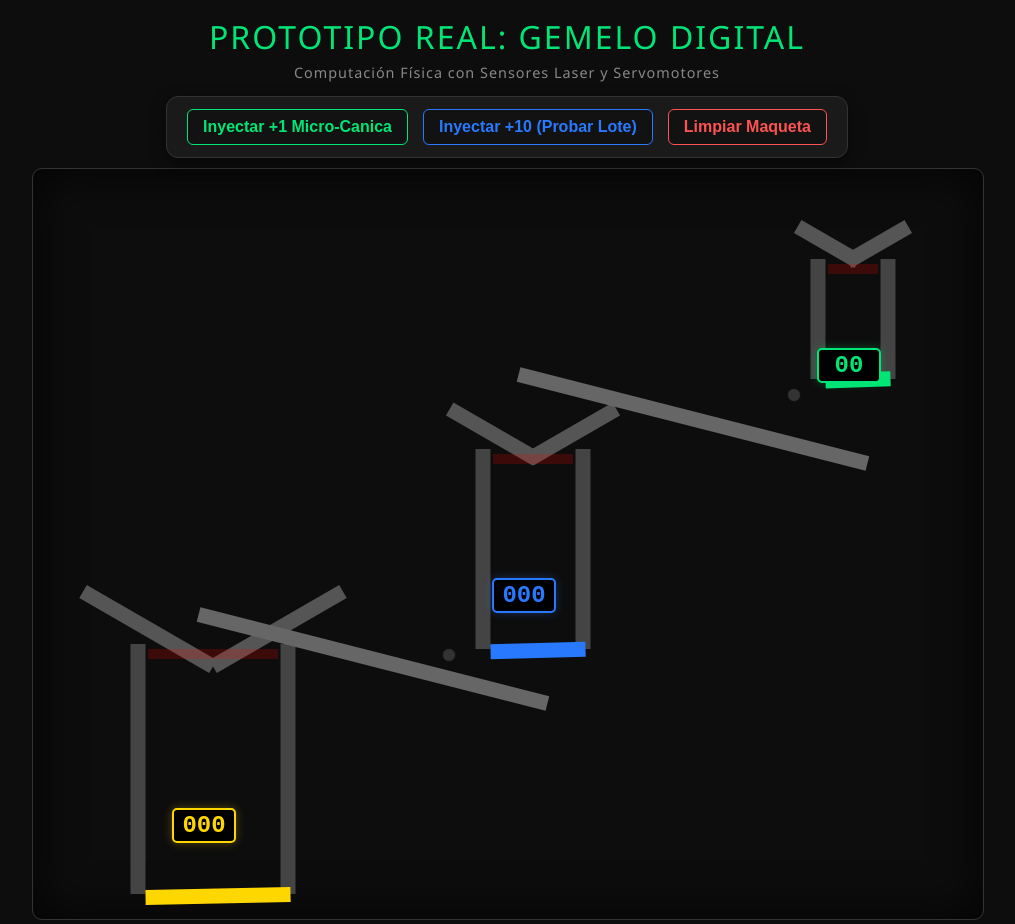
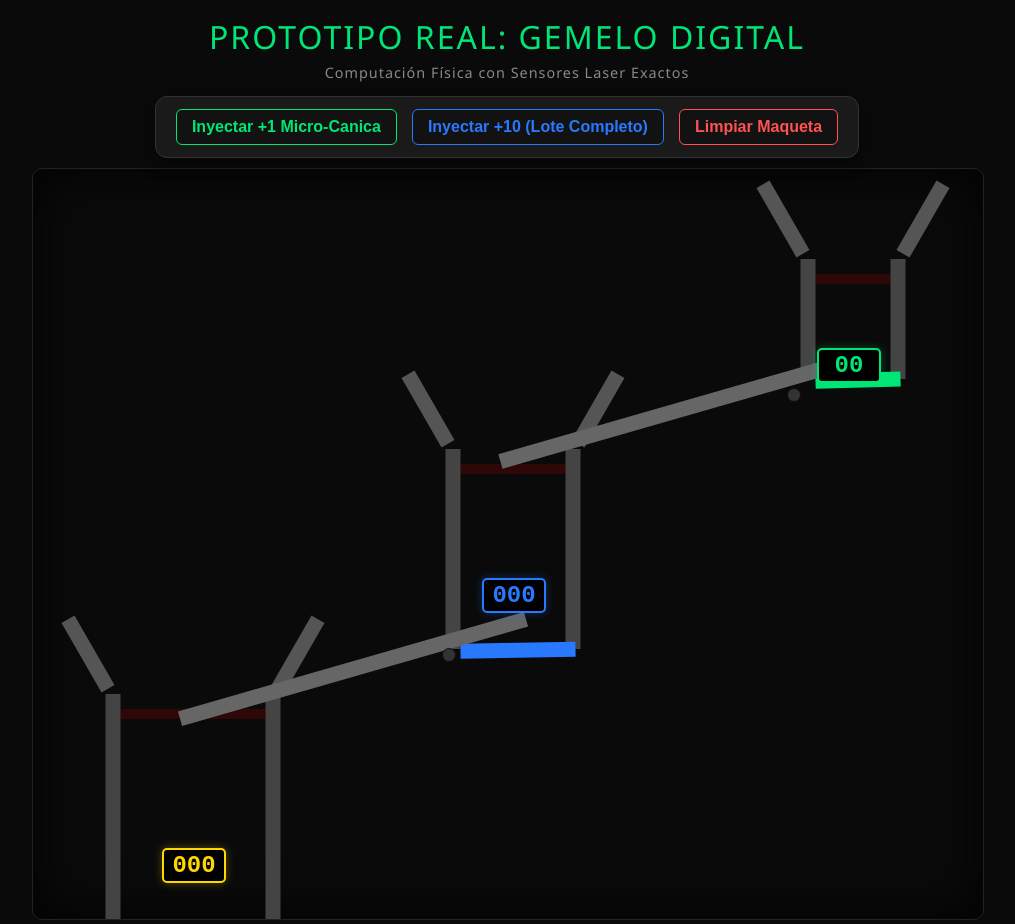
Before and after one commit to RenatoMRobles/Robles_Soroban_Cinematico, a Flask app: page / in a window 1280 px wide. Shown: the whole page, without its empty margins (133-1148 px from the left). Run offline with Flask 3, Linux system fonts and the light colour scheme.

Commit message:
Mejorando diseño

```diff
--- a/templates/index.html
+++ b/templates/index.html
@@ -6,7 +6,7 @@
     <script src="https://cdnjs.cloudflare.com/ajax/libs/matter-js/0.19.0/matter.min.js"></script>
     <style>
         body {
-            margin: 0; padding: 0; background-color: #0D0D0D; /* Aún más oscuro para resaltar los LEDs */
+            margin: 0; padding: 0; background-color: #0A0A0A;
             color: #E0E0E0; font-family: 'Segoe UI', Tahoma, Geneva, Verdana, sans-serif;
             display: flex; flex-direction: column; align-items: center; overflow: hidden;
         }
@@ -28,24 +28,23 @@
 
         #escenario-wrapper { position: relative; width: 950px; height: 750px; }
         #canvas-container {
-            width: 100%; height: 100%; border: 1px solid #333;
-            box-shadow: inset 0 0 50px rgba(0,0,0,0.8); border-radius: 10px; background-color: transparent;
+            width: 100%; height: 100%; border: 1px solid #222;
+            box-shadow: inset 0 0 50px rgba(0,0,0,0.9); border-radius: 10px; background-color: transparent;
         }
 
-        /* Displays Digitales LED adheridos a los contenedores */
+        /* Displays Digitales LED */
         .display-led {
             position: absolute;
             background: #000; border: 2px solid #333; border-radius: 5px;
-            color: #FF0000; font-family: 'Courier New', Courier, monospace;
+            font-family: 'Courier New', Courier, monospace;
             font-size: 1.5em; font-weight: bold; text-align: center;
-            width: 60px; padding: 2px 0;
-            box-shadow: 0 0 10px rgba(255,0,0,0.3); z-index: 10;
+            width: 60px; padding: 2px 0; z-index: 10;
         }
         #led-U { left: 785px; top: 180px; color: #00E676; border-color: #00E676; box-shadow: 0 0 10px rgba(0,230,118,0.3);}
-        #led-D { left: 460px; top: 410px; color: #2979FF; border-color: #2979FF; box-shadow: 0 0 10px rgba(41,121,255,0.3);}
-        #led-C { left: 140px; top: 640px; color: #FFD700; border-color: #FFD700; box-shadow: 0 0 10px rgba(255,215,0,0.3);}
+        #led-D { left: 450px; top: 410px; color: #2979FF; border-color: #2979FF; box-shadow: 0 0 10px rgba(41,121,255,0.3);}
+        #led-C { left: 130px; top: 680px; color: #FFD700; border-color: #FFD700; box-shadow: 0 0 10px rgba(255,215,0,0.3);}
 
-        /* Indicadores de Servomotor (Se encienden cuando la compuerta se abre) */
+        /* Indicadores de Servomotor */
         .servo-status {
             position: absolute; width: 12px; height: 12px; border-radius: 50%;
             background: #333; border: 1px solid #111; z-index: 10; transition: background 0.2s;
@@ -58,11 +57,11 @@
 </head>
 <body>
     <h1>PROTOTIPO REAL: GEMELO DIGITAL</h1>
-    <p class="sub">Computación Física con Sensores Laser y Servomotores</p>
+    <p class="sub">Computación Física con Sensores Laser Exactos</p>
 
     <div class="panel-control">
         <button class="btn-u" onclick="inyectarCanicas(1)">Inyectar +1 Micro-Canica</button>
-        <button class="btn-d" onclick="inyectarCanicas(10)">Inyectar +10 (Probar Lote)</button>
+        <button class="btn-d" onclick="inyectarCanicas(10)">Inyectar +10 (Lote Completo)</button>
         <button class="btn-reset" onclick="limpiarMundo()">Limpiar Maqueta</button>
     </div>
 
@@ -87,15 +86,15 @@
             osc.connect(gainNode); gainNode.connect(audioCtx.destination);
             let ahora = audioCtx.currentTime;
 
-            if (tipo === 'drop') { // Clic mecánico
+            if (tipo === 'drop') {
                 osc.type = 'square'; osc.frequency.setValueAtTime(900, ahora); osc.frequency.exponentialRampToValueAtTime(1200, ahora + 0.03);
-                gainNode.gain.setValueAtTime(0.02, ahora); gainNode.gain.exponentialRampToValueAtTime(0.001, ahora + 0.03);
+                gainNode.gain.setValueAtTime(0.01, ahora); gainNode.gain.exponentialRampToValueAtTime(0.001, ahora + 0.03);
                 osc.start(ahora); osc.stop(ahora + 0.03);
-            } else if (tipo === 'servo') { // Sonido eléctrico de compuerta
+            } else if (tipo === 'servo') {
                 osc.type = 'sawtooth'; osc.frequency.setValueAtTime(150, ahora); osc.frequency.linearRampToValueAtTime(100, ahora + 0.5);
                 gainNode.gain.setValueAtTime(0.08, ahora); gainNode.gain.linearRampToValueAtTime(0, ahora + 0.5);
                 osc.start(ahora); osc.stop(ahora + 0.5);
-            } else if (tipo === 'beep') { // Beep del sensor láser
+            } else if (tipo === 'beep') {
                 osc.type = 'sine'; osc.frequency.setValueAtTime(2000, ahora);
                 gainNode.gain.setValueAtTime(0.03, ahora); gainNode.gain.exponentialRampToValueAtTime(0.001, ahora + 0.05);
                 osc.start(ahora); osc.stop(ahora + 0.05);
@@ -108,87 +107,84 @@
               Composite = Matter.Composite, Events = Matter.Events;
 
         const engine = Engine.create();
-        engine.positionIterations = 10; engine.velocityIterations = 10; // Extra precisión para micro-canicas
+        engine.positionIterations = 12; engine.velocityIterations = 12; // Máxima precisión anti-atascos
 
         const render = Render.create({
             element: document.getElementById('canvas-container'), engine: engine,
             options: { width: 950, height: 750, wireframes: false, background: 'transparent' }
         });
 
-        // --- ARQUITECTURA DE CASCADA CON SERVO-ESCOTILLAS ---
+        // --- ARQUITECTURA: CONTENEDORES DE CASCADA (SIN CUELLOS DE BOTELLA) ---
         const opPared = { isStatic: true, render: { fillStyle: '#444' } };
-        let modulos = {}; // Diccionario para controlar las cajas y compuertas
+        let modulos = {};
 
         function crearContenedor(id, x, y, width, height, limit, colorBase) {
-            // 1. Paredes Estáticas (Forman la caja cerrada)
+            // 1. Paredes Estáticas (Más anchas para asegurar caída libre)
             const paredIzq = Bodies.rectangle(x - width/2, y, 15, height, opPared);
             const paredDer = Bodies.rectangle(x + width/2, y, 15, height, opPared);
 
-            // 2. Techo con Embudo
-            const embudoIzq = Bodies.rectangle(x - width/2 + 10, y - height/2 - 15, width, 15, { isStatic: true, angle: Math.PI/6, render: { fillStyle: '#555' } });
-            const embudoDer = Bodies.rectangle(x + width/2 - 10, y - height/2 - 15, width, 15, { isStatic: true, angle: -Math.PI/6, render: { fillStyle: '#555' } });
+            // 2. Guías Exteriores (En lugar de embudos cerrados, paredes anchas que dirigen hacia adentro)
+            const guiaIzq = Bodies.rectangle(x - width/2 - 25, y - height/2 - 40, 80, 15, { isStatic: true, angle: Math.PI/3, render: { fillStyle: '#555' } });
+            const guiaDer = Bodies.rectangle(x + width/2 + 25, y - height/2 - 40, 80, 15, { isStatic: true, angle: -Math.PI/3, render: { fillStyle: '#555' } });
 
-            // 3. Sensor Digital Infrarrojo (Inmaterial, justo debajo del embudo)
-            const sensorLaser = Bodies.rectangle(x, y - height/2 + 10, width - 20, 10, {
-                isStatic: true, isSensor: true, label: 'sensor_' + id, render: { fillStyle: 'rgba(255, 0, 0, 0.2)' }
+            // 3. Sensor Láser Infrarrojo (Inmaterial, cubre todo el ancho interior)
+            const sensorLaser = Bodies.rectangle(x, y - height/2 + 20, width - 15, 10, {
+                isStatic: true, isSensor: true, label: 'sensor_' + id, render: { fillStyle: 'rgba(255, 0, 0, 0.15)' }
             });
 
-            // 4. Escotilla Inferior (Dinámica, atada con bisagras)
-            // Está ligeramente inclinada para que las canicas salgan naturalmente a la rampa
+            // 4. Escotilla Inferior (Actúa como el servomotor)
             const escotilla = Bodies.rectangle(x, y + height/2, width - 5, 15, { render: { fillStyle: colorBase } });
 
-            // Bisagra izquierda (El Servomotor virtual)
             const bisagra = Constraint.create({
                 pointA: { x: x - width/2 + 5, y: y + height/2 }, bodyB: escotilla, pointB: { x: -width/2 + 10, y: 0 },
                 stiffness: 1, length: 0, render: { visible: false }
             });
-            // Cerrojo derecho (Mantiene la puerta cerrada)
             const cerrojo = Constraint.create({
                 pointA: { x: x + width/2 - 5, y: y + height/2 }, bodyB: escotilla, pointB: { x: width/2 - 10, y: 0 },
                 stiffness: 1, length: 0, render: { visible: false }
             });
 
-            Composite.add(engine.world, [paredIzq, paredDer, embudoIzq, embudoDer, sensorLaser, escotilla, bisagra, cerrojo]);
-
+            Composite.add(engine.world, [paredIzq, paredDer, guiaIzq, guiaDer, sensorLaser, escotilla, bisagra, cerrojo]);
             modulos[id] = { id, escotilla, cerrojo, limite: limit, conteoActual: 0, abierta: false };
         }
 
         // --- INSTANCIAR LOS MÓDULOS ---
-        // U: Unidades. Pequeña. Límite 10. (x: 820, y: 150)
-        crearContenedor('U', 820, 150, 70, 120, 10, '#00E676');
+        // U: Unidades. Límite exacto 10.
+        crearContenedor('U', 820, 150, 90, 120, 10, '#00E676'); // Ancho aumentado a 90 para evitar atascos
 
-        // D: Decenas. Mediana. Límite 100. (x: 500, y: 380)
-        crearContenedor('D', 500, 380, 100, 200, 100, '#2979FF');
+        // D: Decenas. Límite exacto 100.
+        crearContenedor('D', 480, 380, 120, 200, 100, '#2979FF'); // Ancho a 120
 
-        // C: Centenas. Grande. Depósito final. (x: 180, y: 600)
-        // Como es el depósito final, no tiene límite ni escotilla funcional por ahora, pero la construimos igual.
-        crearContenedor('C', 180, 600, 150, 250, 9999, '#FFD700');
+        // C: Centenas. Depósito final. (Movido más abajo para la cascada perfecta)
+        crearContenedor('C', 160, 650, 160, 250, 9999, '#FFD700');
 
-        // --- RAMPAS METÁLICAS GEOMÉTRICAS ---
-        // Rampa de U a D: Conecta la caída de U (820, 220) con el embudo de D (500, 250)
-        Composite.add(engine.world, Bodies.rectangle(660, 250, 360, 15, { isStatic: true, angle: 0.25, render: { fillStyle: '#666' } }));
+        // --- RAMPAS METÁLICAS GEOMÉTRICAS PERFECTAS ---
+        // Rampa de U a D (Inclinada hacia la IZQUIERDA: ángulo negativo)
+        // Centro X: (820+480)/2 = 650. Centro Y: aprox 240.
+        Composite.add(engine.world, Bodies.rectangle(650, 240, 380, 15, { isStatic: true, angle: -0.28, render: { fillStyle: '#666' } }));
 
-        // Rampa de D a C: Conecta la caída de D (500, 490) con el embudo de C (180, 440) -> Inclinación invertida
-        Composite.add(engine.world, Bodies.rectangle(340, 490, 360, 15, { isStatic: true, angle: 0.25, render: { fillStyle: '#666' } }));
+        // Rampa de D a C (Inclinada hacia la IZQUIERDA: ángulo negativo)
+        // Centro X: (480+160)/2 = 320. Centro Y: aprox 500.
+        Composite.add(engine.world, Bodies.rectangle(320, 500, 360, 15, { isStatic: true, angle: -0.28, render: { fillStyle: '#666' } }));
 
-        // --- LÓGICA DE INYECCIÓN ---
+        // --- LÓGICA DE INYECCIÓN LÍQUIDA ---
         let canicas = [];
         function inyectarCanicas(cantidad) {
             let inyectadas = 0;
+            // Intervalo más largo (100ms) para que caigan una por una sin chocar en el aire
             let intervalo = setInterval(() => {
                 reproducirSonido('drop');
-                // Caída aleatoria justo por encima del embudo de Unidades
-                let nuevaCanica = Bodies.circle(820 + (Math.random() * 20 - 10), -20, 6, { // Micro-canicas de radio 6
-                    restitution: 0.2, mass: 1, friction: 0.05, frictionAir: 0.005, render: { fillStyle: '#00E676' }
+                // Offset aleatorio suave y altura mayor para ganar velocidad terminal
+                let nuevaCanica = Bodies.circle(820 + (Math.random() * 30 - 15), -40, 6, {
+                    restitution: 0.1, mass: 1, friction: 0.001, frictionAir: 0.002, render: { fillStyle: '#00E676' }
                 });
-                // Propiedad custom para evitar doble conteo en el mismo sensor
                 nuevaCanica.sensoresPasados = new Set();
                 canicas.push(nuevaCanica);
                 Composite.add(engine.world, nuevaCanica);
 
                 inyectadas++;
                 if (inyectadas >= cantidad) clearInterval(intervalo);
-            }, 60); // Cadencia de disparo para evitar atascamientos
+            }, 100);
         }
 
         function limpiarMundo() {
@@ -204,7 +200,7 @@
             document.getElementById('led-C').innerText = modulos['C'].conteoActual.toString().padStart(3, '0');
         }
 
-        // --- LÓGICA DEL SERVOMOTOR (LA ESCOTILLA) ---
+        // --- CEREBRO DIGITAL DEL SERVOMOTOR ---
         function accionarServo(id) {
             let mod = modulos[id];
             if (mod.abierta) return;
@@ -214,26 +210,24 @@
             let luzStatus = document.getElementById('servo-' + id);
             if(luzStatus) luzStatus.classList.add('servo-activo');
 
-            // Quitar el cerrojo para que la presión abra la puerta
+            // Abrir la compuerta
             Composite.remove(engine.world, mod.cerrojo);
 
-            // Temporizador: Darle 3 segundos para que se vacíe por completo
+            // Darle tiempo para que caiga todo el lote de canicas
             setTimeout(() => {
-                // Cinemática forzada para cerrar la puerta venciendo a las canicas lentas
+                // Forzar cierre cinemático
                 Body.setAngle(mod.escotilla, 0);
                 Body.setAngularVelocity(mod.escotilla, 0);
-
-                // Reposicionar y re-soldar el cerrojo
                 Composite.add(engine.world, mod.cerrojo);
 
                 if(luzStatus) luzStatus.classList.remove('servo-activo');
-                mod.conteoActual = 0; // Se resetea la caja
+                mod.conteoActual = 0; // Resetear el LED *después* de que se vacía
                 mod.abierta = false;
                 actualizarDisplays();
-            }, 3000);
+            }, 2500); // 2.5 segundos exactos
         }
 
-        // --- EL CEREBRO: SENSORES LÁSER INFRARROJOS ---
+        // --- SISTEMA DE SENSORES LÁSER ---
         Events.on(engine, 'collisionStart', function(event) {
             event.pairs.forEach(pair => {
                 let bodyA = pair.bodyA; let bodyB = pair.bodyB;
@@ -243,23 +237,22 @@
                 else if (bodyB.label && bodyB.label.startsWith('sensor_')) { sensor = bodyB; canica = bodyA; }
 
                 if (sensor && canica && canica.sensoresPasados) {
-                    let moduloId = sensor.label.split('_')[1]; // Extrae 'U', 'D', o 'C'
+                    let moduloId = sensor.label.split('_')[1];
 
-                    // Si la canica no ha pasado por este sensor aún
                     if (!canica.sensoresPasados.has(moduloId)) {
-                        canica.sensoresPasados.add(moduloId); // Marcar como contada
+                        canica.sensoresPasados.add(moduloId);
                         reproducirSonido('beep');
 
                         let mod = modulos[moduloId];
                         mod.conteoActual++;
                         actualizarDisplays();
 
-                        // Cambio de color visual para saber en qué etapa están
+                        // Pintar la canica según la magnitud en la que acaba de entrar
                         if (moduloId === 'D') canica.render.fillStyle = '#2979FF';
                         if (moduloId === 'C') canica.render.fillStyle = '#FFD700';
 
-                        // Evaluar lógica de desborde
-                        if (mod.conteoActual >= mod.limite && !mod.abierta) {
+                        // 🎯 CONDICIÓN EXACTA DE APERTURA: Si llega a 10 (o 100)
+                        if (mod.conteoActual === mod.limite && !mod.abierta) {
                             accionarServo(moduloId);
                         }
                     }
```
